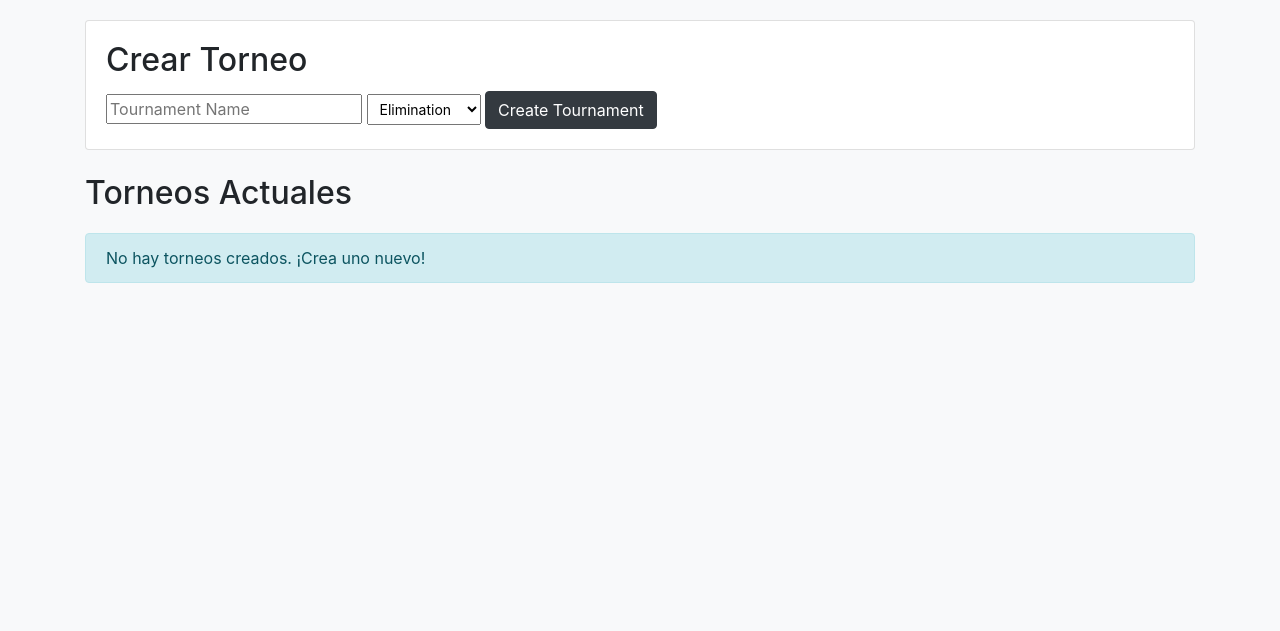
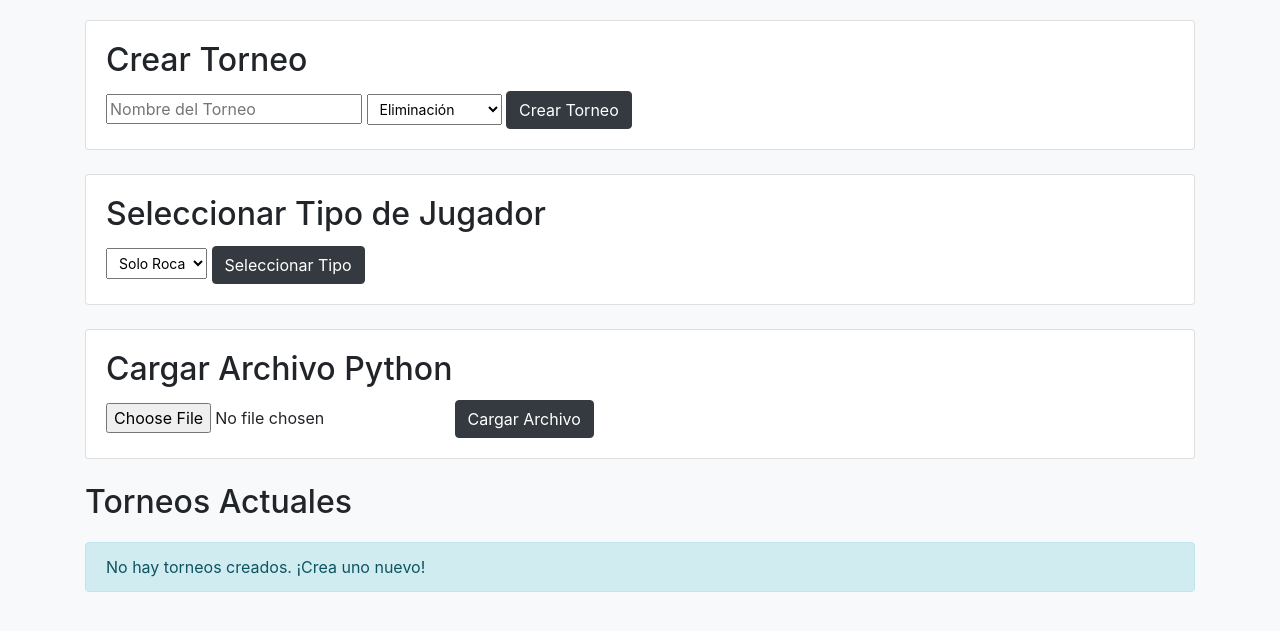
Before and after one commit to Arm0101/e-tournaments, a Flask app: template visual/templates/index.html in a window 1280 px wide. Shown: the part 134-765 px from the top of the page. Run offline with Flask 3, Linux system fonts and the light colour scheme; the template is opened without the code that fills it, so the values that code supplies are empty; parts of the project's set-up code (start-up, migrations or seed data) failed here and were passed over; some libraries are stand-ins or nearby versions.

Commit message:
fix: visual

```diff
--- a/visual/templates/index.html
+++ b/visual/templates/index.html
@@ -33,17 +33,46 @@
             <input
               type="text"
               name="tournament_name"
-              placeholder="Tournament Name"
+              placeholder="Nombre del Torneo"
               required
             />
             <select class="custom-select-sm" name="tournament_type">
-              <option value="elimination">Elimination</option>
+              <option value="elimination">Eliminación</option>
               <option value="round_robin">Round Robin</option>
-              <option value="group_stage">Group Stage</option>
+              <option value="group_stage">Fase de Grupos</option>
             </select>
-            <button class="btn btn-dark" type="submit">
-              Create Tournament
-            </button>
+            <button class="btn btn-dark" type="submit">Crear Torneo</button>
+          </form>
+        </div>
+      </div>
+
+      <!-- Nuevo formulario para seleccionar el tipo de jugador -->
+      <div class="card mb-4">
+        <div class="card-body">
+          <h2 class="card-title">Seleccionar Tipo de Jugador</h2>
+          <form method="POST" action="{{ url_for('select_player_type') }}">
+            <select class="custom-select-sm" name="player_type" required>
+              <option value="rock">Solo Roca</option>
+              <option value="paper">Solo Papel</option>
+              <option value="scissors">Solo Tijera</option>
+              <option value="random">Aleatorio</option>
+            </select>
+            <button class="btn btn-dark" type="submit">Seleccionar Tipo</button>
+          </form>
+        </div>
+      </div>
+
+      <!-- Formulario para cargar un archivo de Python -->
+      <div class="card mb-4">
+        <div class="card-body">
+          <h2 class="card-title">Cargar Archivo Python</h2>
+          <form
+            method="POST"
+            action="{{ url_for('upload_python_file') }}"
+            enctype="multipart/form-data"
+          >
+            <input type="file" name="python_file" accept=".py" required />
+            <button class="btn btn-dark" type="submit">Cargar Archivo</button>
           </form>
         </div>
       </div>
```
Also changed, not shown: visual/app.py (+5 -4 lines).
